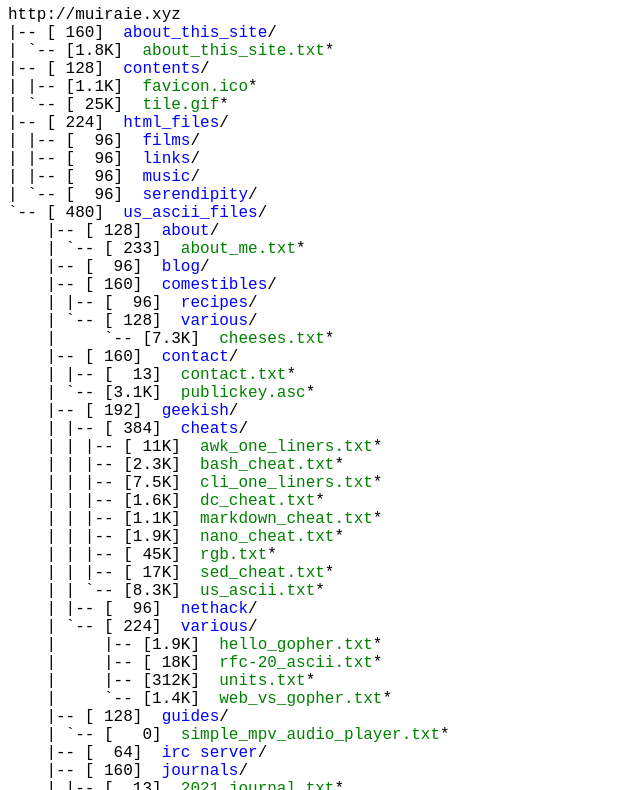
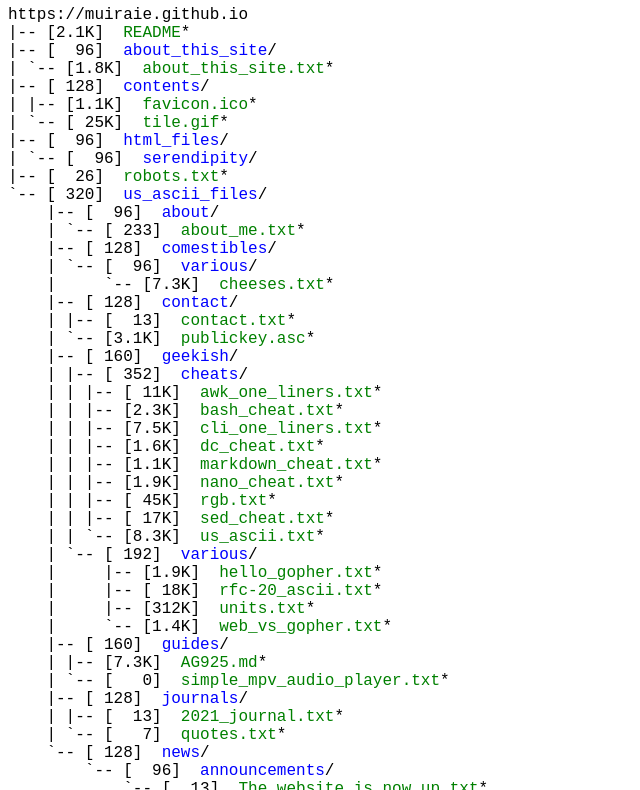
Before and after one commit to capitaineplanete/muiraie.github.io, a plain HTML site: page index.html in a window 1280 px wide. Shown: the part 74-864 px from the top of the page, without its empty margins (0-640 px from the left). Drawn offline with Linux system fonts and the light colour scheme.

Commit message:
Added AG925

```diff
--- a/index.html
+++ b/index.html
@@ -7,14 +7,14 @@
  <title>Index</title>
  <style type="text/css">
   <!--
-  BODY { font-family : sans-serif, monospace, sans-serif; }
+  BODY { font-family : ariel, monospace, sans-serif; }
   P { font-weight: normal; font-family : ariel, monospace, sans-serif; color: black; background-color: transparent;}
   B { font-weight: normal; color: black; background-color: transparent;}
   A:visited { font-weight : normal; text-decoration : none; background-color : transparent; margin : 0px 0px 0px 0px; padding : 0px 0px 0px 0px; display: inline; }
   A:link    { font-weight : normal; text-decoration : none; margin : 0px 0px 0px 0px; padding : 0px 0px 0px 0px; display: inline; }
   A:hover   { color : #000000; font-weight : normal; text-decoration : underline; background-color : yellow; margin : 0px 0px 0px 0px; padding : 0px 0px 0px 0px; display: inline; }
   A:active  { color : #000000; font-weight: normal; background-color : transparent; margin : 0px 0px 0px 0px; padding : 0px 0px 0px 0px; display: inline; }
-  .VERSION { font-size: small; font-family : arial, sans-serif; }
+  .VERSION { font-size: small; font-family : sans-serif, sans-serif; }
   .NORM  { color: black;  background-color: transparent;}
   .FIFO  { color: purple; background-color: transparent;}
   .CHAR  { color: yellow; background-color: transparent;}
@@ -28,65 +28,55 @@
 </head>
 <body>
 	<h1>Index</h1><p>
-	<a class="NORM" href="http://muiraie.xyz">http://muiraie.xyz</a><br>
-	|-- [&nbsp;160]&nbsp;&nbsp;<a class="DIR" href="http://muiraie.xyz/about_this_site/">about_this_site</a>/<br>
-	|   `-- [1.8K]&nbsp;&nbsp;<a class="EXEC" href="http://muiraie.xyz/about_this_site/about_this_site.txt">about_this_site.txt</a>*<br>
-	|-- [&nbsp;128]&nbsp;&nbsp;<a class="DIR" href="http://muiraie.xyz/contents/">contents</a>/<br>
-	|   |-- [1.1K]&nbsp;&nbsp;<a class="EXEC" href="http://muiraie.xyz/contents/favicon.ico">favicon.ico</a>*<br>
-	|   `-- [&nbsp;25K]&nbsp;&nbsp;<a class="EXEC" href="http://muiraie.xyz/contents/tile.gif">tile.gif</a>*<br>
-	|-- [&nbsp;224]&nbsp;&nbsp;<a class="DIR" href="http://muiraie.xyz/html_files/">html_files</a>/<br>
-	|   |-- [&nbsp;&nbsp;96]&nbsp;&nbsp;<a class="DIR" href="http://muiraie.xyz/html_files/films/">films</a>/<br>
-	|   |-- [&nbsp;&nbsp;96]&nbsp;&nbsp;<a class="DIR" href="http://muiraie.xyz/html_files/links/">links</a>/<br>
-	|   |-- [&nbsp;&nbsp;96]&nbsp;&nbsp;<a class="DIR" href="http://muiraie.xyz/html_files/music/">music</a>/<br>
-	|   `-- [&nbsp;&nbsp;96]&nbsp;&nbsp;<a class="DIR" href="http://muiraie.xyz/html_files/serendipity/">serendipity</a>/<br>
-	`-- [&nbsp;480]&nbsp;&nbsp;<a class="DIR" href="http://muiraie.xyz/us_ascii_files/">us_ascii_files</a>/<br>
-	&nbsp;&nbsp;&nbsp; |-- [&nbsp;128]&nbsp;&nbsp;<a class="DIR" href="http://muiraie.xyz/us_ascii_files/about/">about</a>/<br>
-	&nbsp;&nbsp;&nbsp; |   `-- [&nbsp;233]&nbsp;&nbsp;<a class="EXEC" href="http://muiraie.xyz/us_ascii_files/about/about_me.txt">about_me.txt</a>*<br>
-	&nbsp;&nbsp;&nbsp; |-- [&nbsp;&nbsp;96]&nbsp;&nbsp;<a class="DIR" href="http://muiraie.xyz/us_ascii_files/blog/">blog</a>/<br>
-	&nbsp;&nbsp;&nbsp; |-- [&nbsp;160]&nbsp;&nbsp;<a class="DIR" href="http://muiraie.xyz/us_ascii_files/comestibles/">comestibles</a>/<br>
-	&nbsp;&nbsp;&nbsp; |   |-- [&nbsp;&nbsp;96]&nbsp;&nbsp;<a class="DIR" href="http://muiraie.xyz/us_ascii_files/comestibles/recipes/">recipes</a>/<br>
-	&nbsp;&nbsp;&nbsp; |   `-- [&nbsp;128]&nbsp;&nbsp;<a class="DIR" href="http://muiraie.xyz/us_ascii_files/comestibles/various/">various</a>/<br>
-	&nbsp;&nbsp;&nbsp; |   &nbsp;&nbsp;&nbsp; `-- [7.3K]&nbsp;&nbsp;<a class="EXEC" href="http://muiraie.xyz/us_ascii_files/comestibles/various/cheeses.txt">cheeses.txt</a>*<br>
-	&nbsp;&nbsp;&nbsp; |-- [&nbsp;160]&nbsp;&nbsp;<a class="DIR" href="http://muiraie.xyz/us_ascii_files/contact/">contact</a>/<br>
-	&nbsp;&nbsp;&nbsp; |   |-- [&nbsp;&nbsp;13]&nbsp;&nbsp;<a class="EXEC" href="http://muiraie.xyz/us_ascii_files/contact/contact.txt">contact.txt</a>*<br>
-	&nbsp;&nbsp;&nbsp; |   `-- [3.1K]&nbsp;&nbsp;<a class="EXEC" href="http://muiraie.xyz/us_ascii_files/contact/publickey.asc">publickey.asc</a>*<br>
-	&nbsp;&nbsp;&nbsp; |-- [&nbsp;192]&nbsp;&nbsp;<a class="DIR" href="http://muiraie.xyz/us_ascii_files/geekish/">geekish</a>/<br>
-	&nbsp;&nbsp;&nbsp; |   |-- [&nbsp;384]&nbsp;&nbsp;<a class="DIR" href="http://muiraie.xyz/us_ascii_files/geekish/cheats/">cheats</a>/<br>
-	&nbsp;&nbsp;&nbsp; |   |   |-- [&nbsp;11K]&nbsp;&nbsp;<a class="EXEC" href="http://muiraie.xyz/us_ascii_files/geekish/cheats/awk_one_liners.txt">awk_one_liners.txt</a>*<br>
-	&nbsp;&nbsp;&nbsp; |   |   |-- [2.3K]&nbsp;&nbsp;<a class="EXEC" href="http://muiraie.xyz/us_ascii_files/geekish/cheats/bash_cheat.txt">bash_cheat.txt</a>*<br>
-	&nbsp;&nbsp;&nbsp; |   |   |-- [7.5K]&nbsp;&nbsp;<a class="EXEC" href="http://muiraie.xyz/us_ascii_files/geekish/cheats/cli_one_liners.txt">cli_one_liners.txt</a>*<br>
-	&nbsp;&nbsp;&nbsp; |   |   |-- [1.6K]&nbsp;&nbsp;<a class="EXEC" href="http://muiraie.xyz/us_ascii_files/geekish/cheats/dc_cheat.txt">dc_cheat.txt</a>*<br>
-	&nbsp;&nbsp;&nbsp; |   |   |-- [1.1K]&nbsp;&nbsp;<a class="EXEC" href="http://muiraie.xyz/us_ascii_files/geekish/cheats/markdown_cheat.txt">markdown_cheat.txt</a>*<br>
-	&nbsp;&nbsp;&nbsp; |   |   |-- [1.9K]&nbsp;&nbsp;<a class="EXEC" href="http://muiraie.xyz/us_ascii_files/geekish/cheats/nano_cheat.txt">nano_cheat.txt</a>*<br>
-	&nbsp;&nbsp;&nbsp; |   |   |-- [&nbsp;45K]&nbsp;&nbsp;<a class="EXEC" href="http://muiraie.xyz/us_ascii_files/geekish/cheats/rgb.txt">rgb.txt</a>*<br>
-	&nbsp;&nbsp;&nbsp; |   |   |-- [&nbsp;17K]&nbsp;&nbsp;<a class="EXEC" href="http://muiraie.xyz/us_ascii_files/geekish/cheats/sed_cheat.txt">sed_cheat.txt</a>*<br>
-	&nbsp;&nbsp;&nbsp; |   |   `-- [8.3K]&nbsp;&nbsp;<a class="EXEC" href="http://muiraie.xyz/us_ascii_files/geekish/cheats/us_ascii.txt">us_ascii.txt</a>*<br>
-	&nbsp;&nbsp;&nbsp; |   |-- [&nbsp;&nbsp;96]&nbsp;&nbsp;<a class="DIR" href="http://muiraie.xyz/us_ascii_files/geekish/nethack/">nethack</a>/<br>
-	&nbsp;&nbsp;&nbsp; |   `-- [&nbsp;224]&nbsp;&nbsp;<a class="DIR" href="http://muiraie.xyz/us_ascii_files/geekish/various/">various</a>/<br>
-	&nbsp;&nbsp;&nbsp; |   &nbsp;&nbsp;&nbsp; |-- [1.9K]&nbsp;&nbsp;<a class="EXEC" href="http://muiraie.xyz/us_ascii_files/geekish/various/hello_gopher.txt">hello_gopher.txt</a>*<br>
-	&nbsp;&nbsp;&nbsp; |   &nbsp;&nbsp;&nbsp; |-- [&nbsp;18K]&nbsp;&nbsp;<a class="EXEC" href="http://muiraie.xyz/us_ascii_files/geekish/various/rfc-20_ascii.txt">rfc-20_ascii.txt</a>*<br>
-	&nbsp;&nbsp;&nbsp; |   &nbsp;&nbsp;&nbsp; |-- [312K]&nbsp;&nbsp;<a class="EXEC" href="http://muiraie.xyz/us_ascii_files/geekish/various/units.txt">units.txt</a>*<br>
-	&nbsp;&nbsp;&nbsp; |   &nbsp;&nbsp;&nbsp; `-- [1.4K]&nbsp;&nbsp;<a class="EXEC" href="http://muiraie.xyz/us_ascii_files/geekish/various/web_vs_gopher.txt">web_vs_gopher.txt</a>*<br>
-	&nbsp;&nbsp;&nbsp; |-- [&nbsp;128]&nbsp;&nbsp;<a class="DIR" href="http://muiraie.xyz/us_ascii_files/guides/">guides</a>/<br>
-	&nbsp;&nbsp;&nbsp; |   `-- [&nbsp;&nbsp;&nbsp;0]&nbsp;&nbsp;<a class="EXEC" href="http://muiraie.xyz/us_ascii_files/guides/simple_mpv_audio_player.txt">simple_mpv_audio_player.txt</a>*<br>
-	&nbsp;&nbsp;&nbsp; |-- [&nbsp;&nbsp;64]&nbsp;&nbsp;<a class="DIR" href="http://muiraie.xyz/us_ascii_files/irc server/">irc server</a>/<br>
-	&nbsp;&nbsp;&nbsp; |-- [&nbsp;160]&nbsp;&nbsp;<a class="DIR" href="http://muiraie.xyz/us_ascii_files/journals/">journals</a>/<br>
-	&nbsp;&nbsp;&nbsp; |   |-- [&nbsp;&nbsp;13]&nbsp;&nbsp;<a class="EXEC" href="http://muiraie.xyz/us_ascii_files/journals/2021_journal.txt">2021_journal.txt</a>*<br>
-	&nbsp;&nbsp;&nbsp; |   `-- [&nbsp;&nbsp;&nbsp;7]&nbsp;&nbsp;<a class="EXEC" href="http://muiraie.xyz/us_ascii_files/journals/quotes.txt">quotes.txt</a>*<br>
-	&nbsp;&nbsp;&nbsp; |-- [&nbsp;288]&nbsp;&nbsp;<a class="DIR" href="http://muiraie.xyz/us_ascii_files/news/">news</a>/<br>
-	&nbsp;&nbsp;&nbsp; |   |-- [&nbsp;128]&nbsp;&nbsp;<a class="DIR" href="http://muiraie.xyz/us_ascii_files/news/announcements/">announcements</a>/<br>
-	&nbsp;&nbsp;&nbsp; |   |   `-- [&nbsp;&nbsp;13]&nbsp;&nbsp;<a class="EXEC" href="http://muiraie.xyz/us_ascii_files/news/announcements/The website is now up.txt">The website is now up.txt</a>*<br>
-	&nbsp;&nbsp;&nbsp; |   |-- [&nbsp;&nbsp;64]&nbsp;&nbsp;<a class="DIR" href="http://muiraie.xyz/us_ascii_files/news/security/">security</a>/<br>
-	&nbsp;&nbsp;&nbsp; |   |-- [&nbsp;&nbsp;64]&nbsp;&nbsp;<a class="DIR" href="http://muiraie.xyz/us_ascii_files/news/software/">software</a>/<br>
-	&nbsp;&nbsp;&nbsp; |   `-- [&nbsp;&nbsp;64]&nbsp;&nbsp;<a class="DIR" href="http://muiraie.xyz/us_ascii_files/news/technology/">technology</a>/<br>
-	&nbsp;&nbsp;&nbsp; |-- [&nbsp;&nbsp;96]&nbsp;&nbsp;<a class="DIR" href="http://muiraie.xyz/us_ascii_files/reads/">reads</a>/<br>
-	&nbsp;&nbsp;&nbsp; |-- [&nbsp;&nbsp;64]&nbsp;&nbsp;<a class="DIR" href="http://muiraie.xyz/us_ascii_files/reviews/">reviews</a>/<br>
-	&nbsp;&nbsp;&nbsp; `-- [&nbsp;&nbsp;64]&nbsp;&nbsp;<a class="DIR" href="http://muiraie.xyz/us_ascii_files/rss feed/">rss feed</a>/<br>
+	<a class="NORM" href="https://muiraie.github.io">https://muiraie.github.io</a><br>
+	|-- [2.1K]&nbsp;&nbsp;<a class="EXEC" href="https://muiraie.github.io/README">README</a>*<br>
+	|-- [&nbsp;&nbsp;96]&nbsp;&nbsp;<a class="DIR" href="https://muiraie.github.io/about_this_site/">about_this_site</a>/<br>
+	|   `-- [1.8K]&nbsp;&nbsp;<a class="EXEC" href="https://muiraie.github.io/about_this_site/about_this_site.txt">about_this_site.txt</a>*<br>
+	|-- [&nbsp;128]&nbsp;&nbsp;<a class="DIR" href="https://muiraie.github.io/contents/">contents</a>/<br>
+	|   |-- [1.1K]&nbsp;&nbsp;<a class="EXEC" href="https://muiraie.github.io/contents/favicon.ico">favicon.ico</a>*<br>
+	|   `-- [&nbsp;25K]&nbsp;&nbsp;<a class="EXEC" href="https://muiraie.github.io/contents/tile.gif">tile.gif</a>*<br>
+	|-- [&nbsp;&nbsp;96]&nbsp;&nbsp;<a class="DIR" href="https://muiraie.github.io/html_files/">html_files</a>/<br>
+	|   `-- [&nbsp;&nbsp;96]&nbsp;&nbsp;<a class="DIR" href="https://muiraie.github.io/html_files/serendipity/">serendipity</a>/<br>
+	|-- [&nbsp;&nbsp;26]&nbsp;&nbsp;<a class="EXEC" href="https://muiraie.github.io/robots.txt">robots.txt</a>*<br>
+	`-- [&nbsp;320]&nbsp;&nbsp;<a class="DIR" href="https://muiraie.github.io/us_ascii_files/">us_ascii_files</a>/<br>
+	&nbsp;&nbsp;&nbsp; |-- [&nbsp;&nbsp;96]&nbsp;&nbsp;<a class="DIR" href="https://muiraie.github.io/us_ascii_files/about/">about</a>/<br>
+	&nbsp;&nbsp;&nbsp; |   `-- [&nbsp;233]&nbsp;&nbsp;<a class="EXEC" href="https://muiraie.github.io/us_ascii_files/about/about_me.txt">about_me.txt</a>*<br>
+	&nbsp;&nbsp;&nbsp; |-- [&nbsp;128]&nbsp;&nbsp;<a class="DIR" href="https://muiraie.github.io/us_ascii_files/comestibles/">comestibles</a>/<br>
+	&nbsp;&nbsp;&nbsp; |   `-- [&nbsp;&nbsp;96]&nbsp;&nbsp;<a class="DIR" href="https://muiraie.github.io/us_ascii_files/comestibles/various/">various</a>/<br>
+	&nbsp;&nbsp;&nbsp; |   &nbsp;&nbsp;&nbsp; `-- [7.3K]&nbsp;&nbsp;<a class="EXEC" href="https://muiraie.github.io/us_ascii_files/comestibles/various/cheeses.txt">cheeses.txt</a>*<br>
+	&nbsp;&nbsp;&nbsp; |-- [&nbsp;128]&nbsp;&nbsp;<a class="DIR" href="https://muiraie.github.io/us_ascii_files/contact/">contact</a>/<br>
+	&nbsp;&nbsp;&nbsp; |   |-- [&nbsp;&nbsp;13]&nbsp;&nbsp;<a class="EXEC" href="https://muiraie.github.io/us_ascii_files/contact/contact.txt">contact.txt</a>*<br>
+	&nbsp;&nbsp;&nbsp; |   `-- [3.1K]&nbsp;&nbsp;<a class="EXEC" href="https://muiraie.github.io/us_ascii_files/contact/publickey.asc">publickey.asc</a>*<br>
+	&nbsp;&nbsp;&nbsp; |-- [&nbsp;160]&nbsp;&nbsp;<a class="DIR" href="https://muiraie.github.io/us_ascii_files/geekish/">geekish</a>/<br>
+	&nbsp;&nbsp;&nbsp; |   |-- [&nbsp;352]&nbsp;&nbsp;<a class="DIR" href="https://muiraie.github.io/us_ascii_files/geekish/cheats/">cheats</a>/<br>
+	&nbsp;&nbsp;&nbsp; |   |   |-- [&nbsp;11K]&nbsp;&nbsp;<a class="EXEC" href="https://muiraie.github.io/us_ascii_files/geekish/cheats/awk_one_liners.txt">awk_one_liners.txt</a>*<br>
+	&nbsp;&nbsp;&nbsp; |   |   |-- [2.3K]&nbsp;&nbsp;<a class="EXEC" href="https://muiraie.github.io/us_ascii_files/geekish/cheats/bash_cheat.txt">bash_cheat.txt</a>*<br>
+	&nbsp;&nbsp;&nbsp; |   |   |-- [7.5K]&nbsp;&nbsp;<a class="EXEC" href="https://muiraie.github.io/us_ascii_files/geekish/cheats/cli_one_liners.txt">cli_one_liners.txt</a>*<br>
+	&nbsp;&nbsp;&nbsp; |   |   |-- [1.6K]&nbsp;&nbsp;<a class="EXEC" href="https://muiraie.github.io/us_ascii_files/geekish/cheats/dc_cheat.txt">dc_cheat.txt</a>*<br>
+	&nbsp;&nbsp;&nbsp; |   |   |-- [1.1K]&nbsp;&nbsp;<a class="EXEC" href="https://muiraie.github.io/us_ascii_files/geekish/cheats/markdown_cheat.txt">markdown_cheat.txt</a>*<br>
+	&nbsp;&nbsp;&nbsp; |   |   |-- [1.9K]&nbsp;&nbsp;<a class="EXEC" href="https://muiraie.github.io/us_ascii_files/geekish/cheats/nano_cheat.txt">nano_cheat.txt</a>*<br>
+	&nbsp;&nbsp;&nbsp; |   |   |-- [&nbsp;45K]&nbsp;&nbsp;<a class="EXEC" href="https://muiraie.github.io/us_ascii_files/geekish/cheats/rgb.txt">rgb.txt</a>*<br>
+	&nbsp;&nbsp;&nbsp; |   |   |-- [&nbsp;17K]&nbsp;&nbsp;<a class="EXEC" href="https://muiraie.github.io/us_ascii_files/geekish/cheats/sed_cheat.txt">sed_cheat.txt</a>*<br>
+	&nbsp;&nbsp;&nbsp; |   |   `-- [8.3K]&nbsp;&nbsp;<a class="EXEC" href="https://muiraie.github.io/us_ascii_files/geekish/cheats/us_ascii.txt">us_ascii.txt</a>*<br>
+	&nbsp;&nbsp;&nbsp; |   `-- [&nbsp;192]&nbsp;&nbsp;<a class="DIR" href="https://muiraie.github.io/us_ascii_files/geekish/various/">various</a>/<br>
+	&nbsp;&nbsp;&nbsp; |   &nbsp;&nbsp;&nbsp; |-- [1.9K]&nbsp;&nbsp;<a class="EXEC" href="https://muiraie.github.io/us_ascii_files/geekish/various/hello_gopher.txt">hello_gopher.txt</a>*<br>
+	&nbsp;&nbsp;&nbsp; |   &nbsp;&nbsp;&nbsp; |-- [&nbsp;18K]&nbsp;&nbsp;<a class="EXEC" href="https://muiraie.github.io/us_ascii_files/geekish/various/rfc-20_ascii.txt">rfc-20_ascii.txt</a>*<br>
+	&nbsp;&nbsp;&nbsp; |   &nbsp;&nbsp;&nbsp; |-- [312K]&nbsp;&nbsp;<a class="EXEC" href="https://muiraie.github.io/us_ascii_files/geekish/various/units.txt">units.txt</a>*<br>
+	&nbsp;&nbsp;&nbsp; |   &nbsp;&nbsp;&nbsp; `-- [1.4K]&nbsp;&nbsp;<a class="EXEC" href="https://muiraie.github.io/us_ascii_files/geekish/various/web_vs_gopher.txt">web_vs_gopher.txt</a>*<br>
+	&nbsp;&nbsp;&nbsp; |-- [&nbsp;160]&nbsp;&nbsp;<a class="DIR" href="https://muiraie.github.io/us_ascii_files/guides/">guides</a>/<br>
+	&nbsp;&nbsp;&nbsp; |   |-- [7.3K]&nbsp;&nbsp;<a class="EXEC" href="https://muiraie.github.io/us_ascii_files/guides/AG925.md">AG925.md</a>*<br>
+	&nbsp;&nbsp;&nbsp; |   `-- [&nbsp;&nbsp;&nbsp;0]&nbsp;&nbsp;<a class="EXEC" href="https://muiraie.github.io/us_ascii_files/guides/simple_mpv_audio_player.txt">simple_mpv_audio_player.txt</a>*<br>
+	&nbsp;&nbsp;&nbsp; |-- [&nbsp;128]&nbsp;&nbsp;<a class="DIR" href="https://muiraie.github.io/us_ascii_files/journals/">journals</a>/<br>
+	&nbsp;&nbsp;&nbsp; |   |-- [&nbsp;&nbsp;13]&nbsp;&nbsp;<a class="EXEC" href="https://muiraie.github.io/us_ascii_files/journals/2021_journal.txt">2021_journal.txt</a>*<br>
+	&nbsp;&nbsp;&nbsp; |   `-- [&nbsp;&nbsp;&nbsp;7]&nbsp;&nbsp;<a class="EXEC" href="https://muiraie.github.io/us_ascii_files/journals/quotes.txt">quotes.txt</a>*<br>
+	&nbsp;&nbsp;&nbsp; `-- [&nbsp;128]&nbsp;&nbsp;<a class="DIR" href="https://muiraie.github.io/us_ascii_files/news/">news</a>/<br>
+	&nbsp;&nbsp;&nbsp; &nbsp;&nbsp;&nbsp; `-- [&nbsp;&nbsp;96]&nbsp;&nbsp;<a class="DIR" href="https://muiraie.github.io/us_ascii_files/news/announcements/">announcements</a>/<br>
+	&nbsp;&nbsp;&nbsp; &nbsp;&nbsp;&nbsp; &nbsp;&nbsp;&nbsp; `-- [&nbsp;&nbsp;13]&nbsp;&nbsp;<a class="EXEC" href="https://muiraie.github.io/us_ascii_files/news/announcements/The website is now up.txt">The website is now up.txt</a>*<br>
 	<br><br>
 	</p>
 	<p>
 
-29 directories, 24 files
+16 directories, 27 files
 	<br><br>
 	</p>
 	<hr>
```
